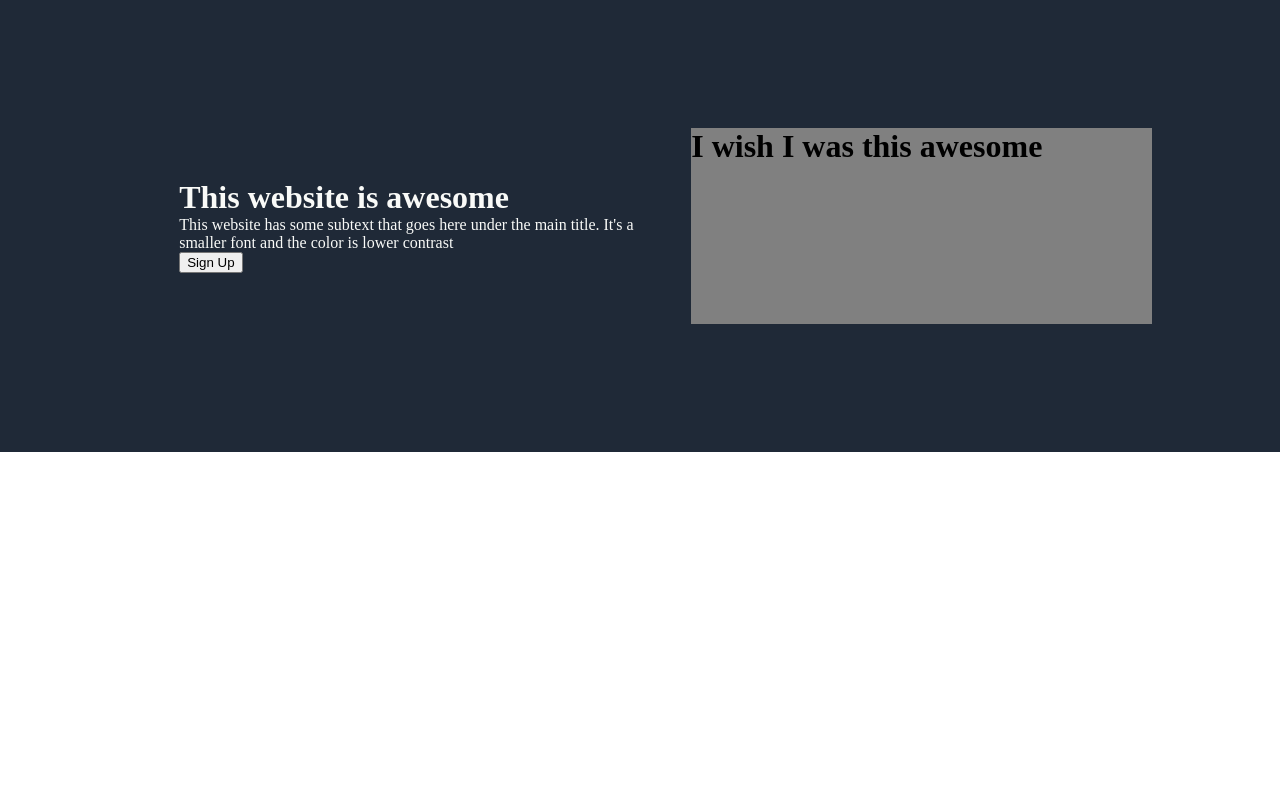
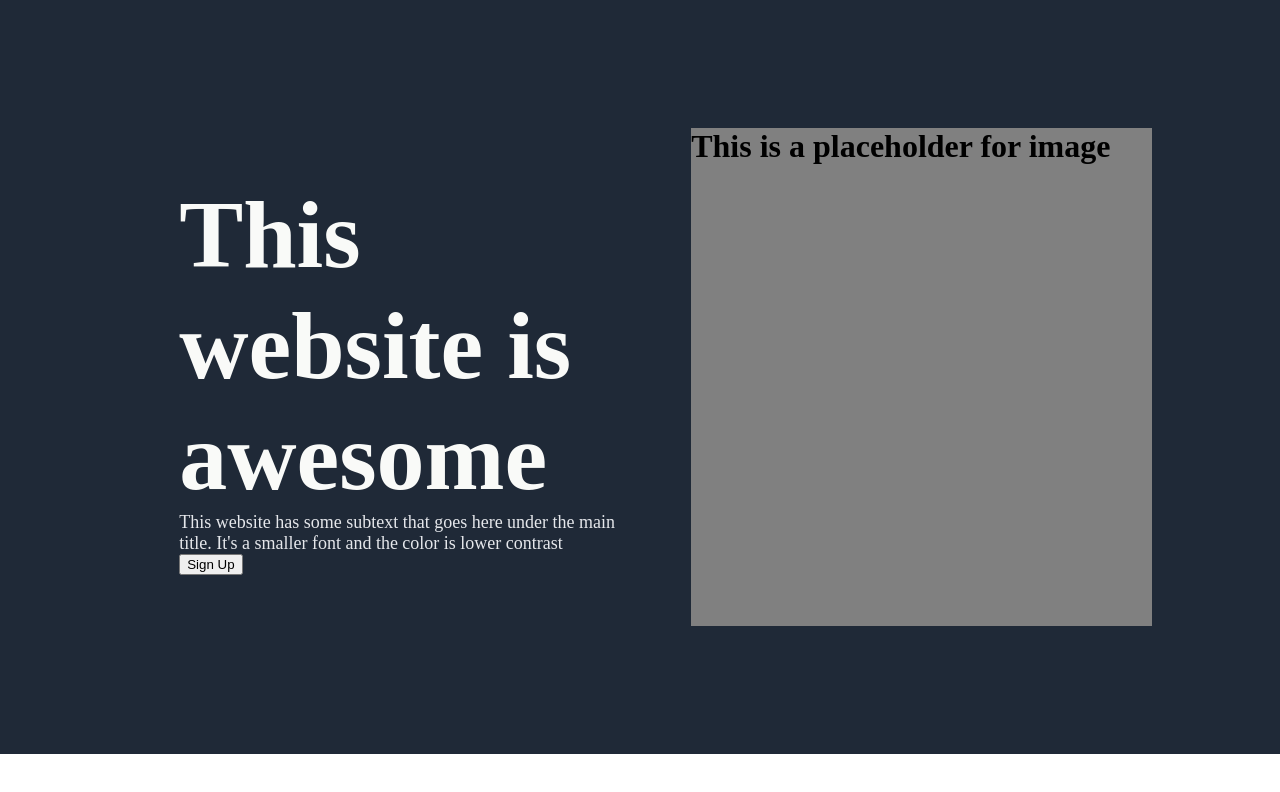
Before and after one commit to arunkumarmarndi/odin-project-landing-page, a plain HTML site: page index.html in a window 1280 px wide. Drawn offline with Linux system fonts and the light colour scheme.

Commit message:
Created two flex items. Added Hero text and body to first flex item. Added placeholder to flex item 2

```diff
--- a/css/style.css
+++ b/css/style.css
@@ -10,9 +10,21 @@
 
 .section1 .item1{
     width: 50%;
-    color:#F9FAF8;
     padding: 5%;
 }
+
+.section1 .heading{
+    font-size:48px;
+    color:#F9FAF8;
+    font-weight: extra-bold;
+}
+
+.section1 .bodytext{
+    font-size:18px;
+    color: #E5E7EB;
+    font-weight: extra-bold;
+}
+
 
 .section1 .item2{
     width: 50%;
--- a/index.html
+++ b/index.html
@@ -17,7 +17,7 @@
             </div>
         </div>
         <div class="item2">
-            <h1>I wish I was this awesome</h1>
+            <h1>This is a placeholder for image</h1>
         </div>
     </div>
     <div class="section2">
```
